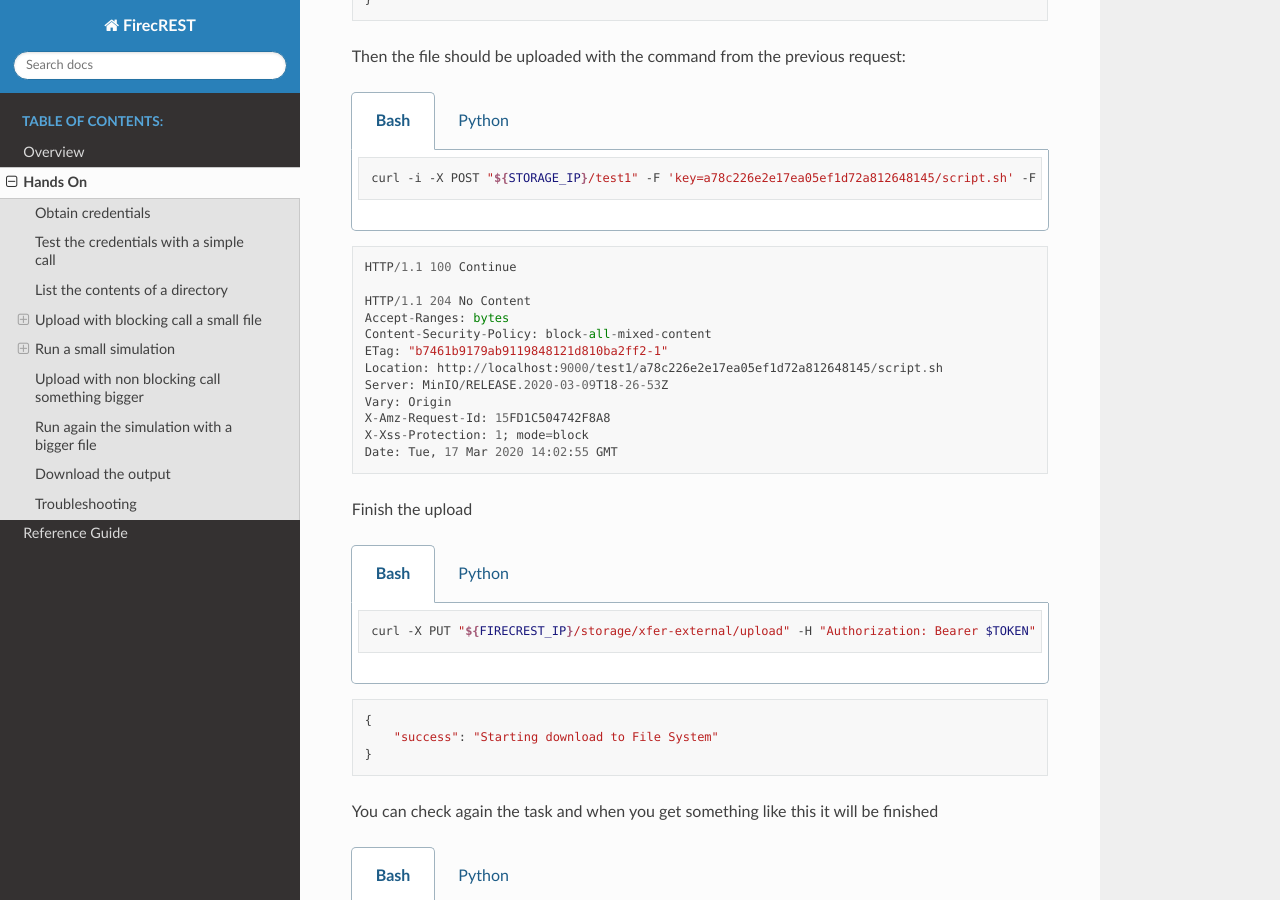
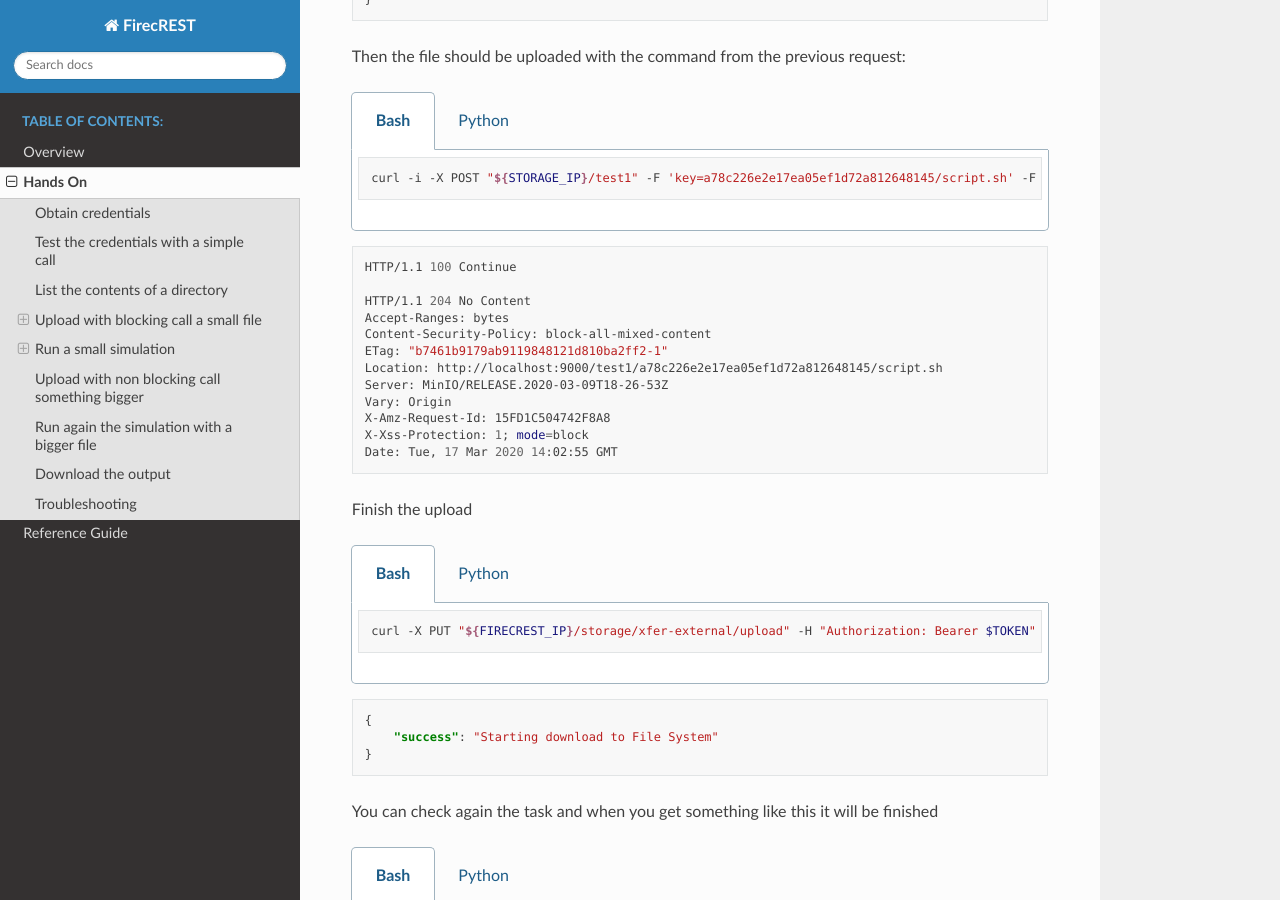
Before and after one commit to eth-cscs/firecrest, a Sphinx documentation site: the page built from doc/source/tutorial.rst, in a window 1280 px wide and 900 px high, scrolled down 7102 px. Built offline with Sphinx 7.4.7 and the Read the Docs theme 2.0.0, drawn with Linux system fonts in a browser that asks for light colours; some of the changed text lies outside the part shown.

Commit message:
doc: add code highlight

```diff
--- a/doc/source/tutorial.rst
+++ b/doc/source/tutorial.rst
@@ -38,7 +38,7 @@ Test the credentials with a simple call
 
 **Example response**:
 
-.. code-block::
+.. code-block:: json
 
     {
         "description": "List of services with status and description.",
@@ -92,7 +92,7 @@ List the contents of a directory
 
 **Example response**:
 
-.. code-block::
+.. code-block:: json
 
     {
         "descr": "List of contents of path",
@@ -149,7 +149,7 @@ Upload batch script
 
 **Example response**:
 
-.. sourcecode::
+.. code-block:: json
 
     {
         "description": "File upload successful"
@@ -176,7 +176,7 @@ Submit job
 
 **Example response**:
 
-.. sourcecode::
+.. code-block:: json
 
     {
         "success": "Task created",
@@ -200,7 +200,7 @@ And then you can get the job id from this job with this call.
 
 **Example response**:
 
-.. sourcecode::
+.. code-block:: json
 
     {
         "task": {
@@ -235,7 +235,7 @@ You can get the current status of job with these two calls:
         wip
 
 
-.. sourcecode::
+.. code-block:: json
 
     {
         "success": "Task created",
@@ -257,7 +257,7 @@ Use the task_id you got from the previous call or even the task url that is prov
 
 While running the call will be successful
 
-.. sourcecode::
+.. code-block:: json
 
     {
         "task": {
@@ -287,7 +287,7 @@ While running the call will be successful
 
 But after the job has finished for some time you will get something like this:
 
-.. sourcecode::
+.. code-block:: json
 
     {
         "task": {
@@ -319,7 +319,7 @@ Persistent accounting information
 
         wip
 
-.. sourcecode::
+.. code-block:: json
 
     {
         "task": {
@@ -388,7 +388,7 @@ First upload the file to storage. targetPath is local, sourcePath is on the mach
 
         wip
 
-.. sourcecode::
+.. code-block:: json
 
     {
         "success": "Task created",
@@ -406,7 +406,7 @@ First upload the file to storage. targetPath is local, sourcePath is on the mach
 
         wip
 
-.. sourcecode::
+.. code-block:: json
 
     {
         "task": {
@@ -450,7 +450,7 @@ Then the file should be uploaded with the command from the previous request:
 
         wip
 
-.. sourcecode::
+.. code-block:: bash
 
     HTTP/1.1 100 Continue
 
@@ -477,7 +477,7 @@ Finish the upload
 
         wip
 
-.. sourcecode::
+.. code-block:: json
 
     {
         "success": "Starting download to File System"
@@ -495,7 +495,7 @@ You can check again the task and when you get something like this it will be fin
 
         wip
 
-.. sourcecode::
+.. code-block:: json
 
     {
         "task": {
@@ -537,7 +537,7 @@ First you have to start the uploading from the machine's filesystem to object st
 
         wip
 
-.. sourcecode::
+.. code-block:: json
 
     {
         "success":"Task created",
@@ -557,7 +557,7 @@ First you have to start the uploading from the machine's filesystem to object st
 
 After it finishes you should get a response like this.
 
-.. sourcecode::
+.. code-block:: json
 
     {
         "task": {
@@ -578,7 +578,7 @@ And you can download the file from the link in the "data" field.
 Troubleshooting
 ===============
 
-.. sourcecode::
+.. code-block:: json
 
     {
         "exp": "token expired"
```
